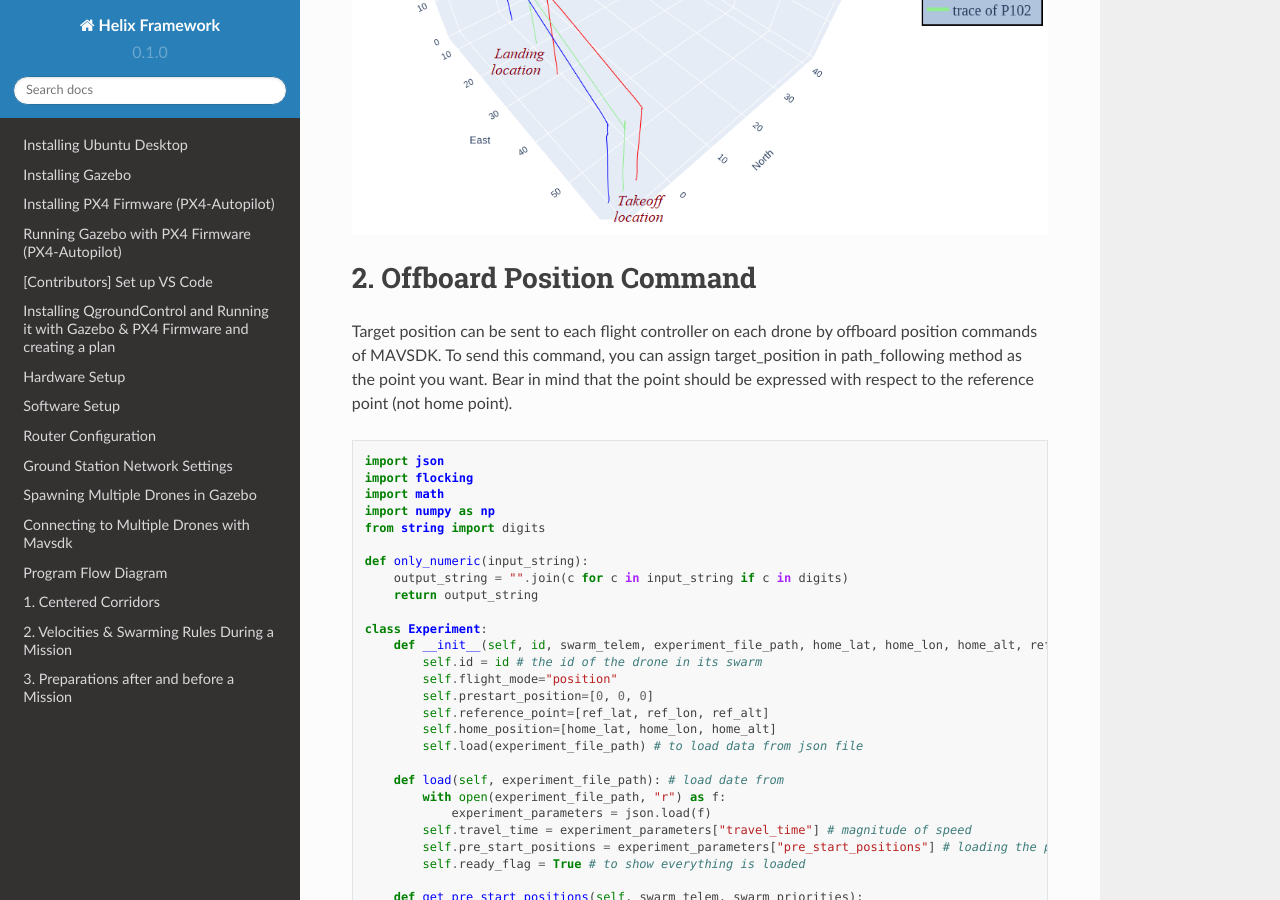
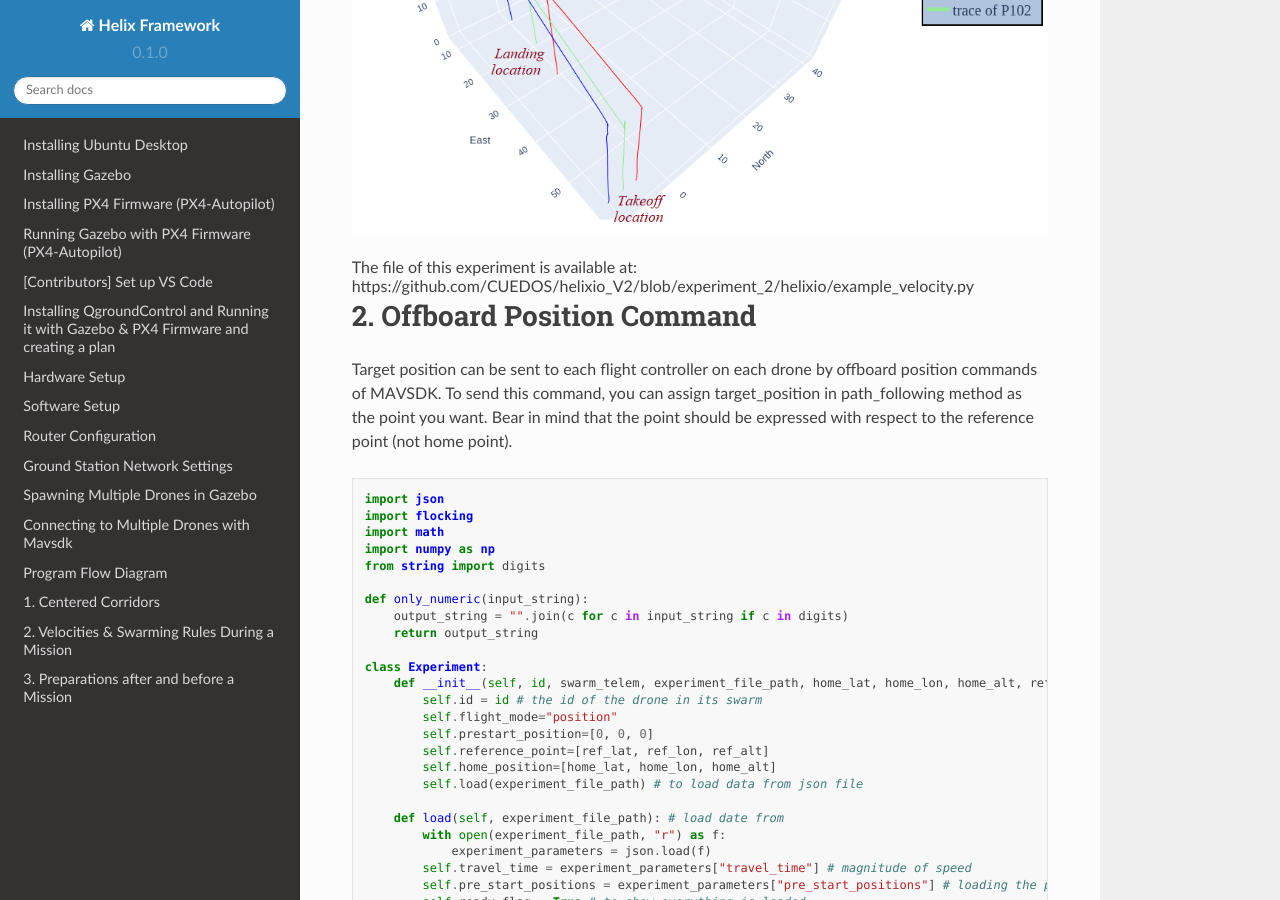
Before and after one commit to CUEDOS/helix_docs, a Sphinx documentation site: the page built from docs/source/simple_examples.rst, in a window 1280 px wide and 900 px high, scrolled down 1531 px. Built offline with Sphinx 7.4.7 and the Read the Docs theme 2.0.0, drawn with Linux system fonts in a browser that asks for light colours.

Commit message:
Update simple_examples.rst

```diff
--- a/docs/source/simple_examples.rst
+++ b/docs/source/simple_examples.rst
@@ -72,7 +72,8 @@
 
    <p align="center"><img src="https://github.com/CUEDOS/helix_docs/blob/main/img/examp_velocity.png"></p>
 
-
+ The file of this experiment is available at:
+ https://github.com/CUEDOS/helixio_V2/blob/experiment_2/helixio/example_velocity.py
 2. Offboard Position Command
 =====================
 Target position can be sent to each flight controller on each drone by offboard position commands of MAVSDK. To send this command, you can assign target_position in path_following method as the point you want. Bear in mind that the point should be expressed with respect to the reference point (not home point).
```
